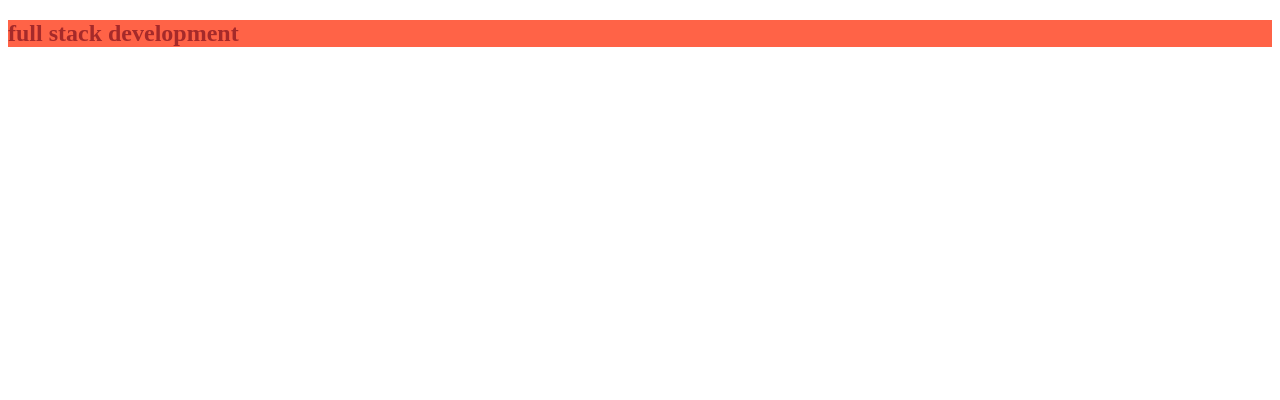
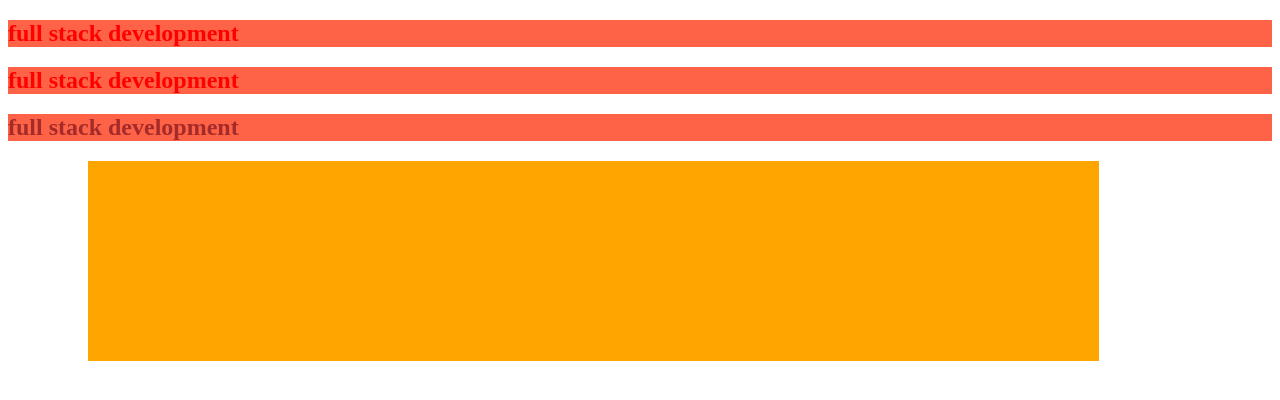
Before and after one commit to maryammohamed2/Html-css-learning, a plain HTML site: page html-css-week2/index.html in a window 1280 px wide. Drawn offline with Linux system fonts and the light colour scheme.

Commit message:
first commit

```diff
--- a/html-css-week2/index.html
+++ b/html-css-week2/index.html
@@ -13,6 +13,9 @@
      <link rel="stylesheet" href="/style.css">
 </head>
 <body>
-    <h2>full stack development</h2>
+    <h2 id="demo">full stack development</h2>
+    <h2 style="color: red;">full stack development</h2>
+    <h2 class="center">full stack development</h2>
+    <div class="item"></div>
 </body>
 </html>
--- a/html-css-week2/style.css
+++ b/html-css-week2/style.css
@@ -1,3 +1,16 @@
 h2{
     background-color: tomato;
 }
+.centre{
+    text-align: center;
+}
+#demo{
+    color: red;
+}
+.item {
+    background-color: orange;
+    margin: 20px 80px;
+    height: 200px;
+    width: 80%;
+
+}
```
